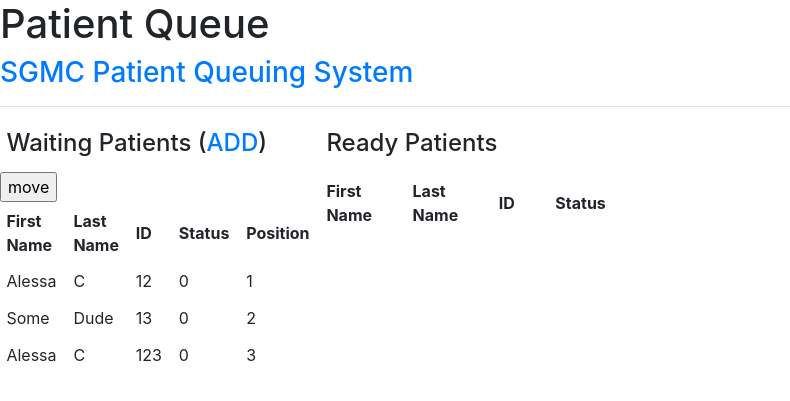
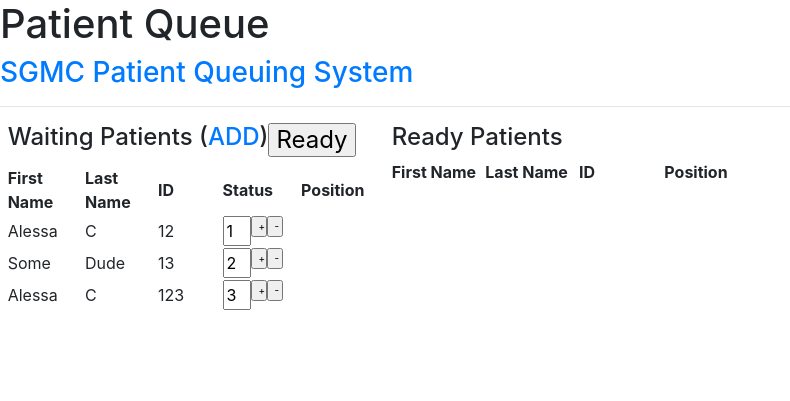
Before and after one commit to Almicjoy/Hackathon2022, a Flask app: page / in a window 1280 px wide. Shown: the top 401 px of the page, without its empty margins (0-790 px from the left). Run offline with Flask 2, Linux system fonts and the light colour scheme; data comes from the database, SQL or seed files in the repository; both versions use the stored data as it was before the commit; lists and menus that the app fills with data are empty; some libraries are stand-ins or nearby versions.

Commit message:
its so beautiful

```diff
--- /dev/null
+++ b/Room.py
@@ -0,0 +1,6 @@
+class Room:
+    def __init__(self, room_number, room_status):
+        self.room_number = room_number
+        self.room_status = room_status
+
+r = Room(12, 1)
--- a/WaitingQueue.py
+++ b/WaitingQueue.py
@@ -7,7 +7,8 @@ def add_patient(patient):
     patient_list.append(patient)
 
 def remove_patient():
-    patient_list.pop(0)
+    patient = patient_list.pop(0)
+    return patient
 
 def display_queue():
     for patient in patient_list:
@@ -29,8 +30,15 @@ def getPatient(id):
 def get_pos(id):
     for i, patient in enumerate(patient_list):
         if patient.getPatientID() == id:
-            return i + 1
+            j = i + 1
+            return j
     return "Error: No patient with this ID found"
 
 def get_num_patients():
     return len(patient_list)
+
+def is_empty():
+    if bool(patient_list):
+        return False
+    else:
+        return True
--- a/main.py
+++ b/main.py
@@ -1,5 +1,6 @@
 import sqlite3
 import WaitingQueue
+import ReadyQueue
 import Patient
 
 from flask import Flask, request, flash, url_for, redirect, render_template
@@ -21,14 +22,16 @@ class Patients_DB(db.Model):
     lname = db.Column('patient_lname', db.String(25))
     status = db.Column('status', db.Integer)
     position = db.Column('position', db.Integer)
+    room = db.Column('room', db.Integer)
 
 
-    def __init__(self, patient_fname, patient_lname, patient_id, status, position):
+    def __init__(self, patient_fname, patient_lname, patient_id, status, position, room):
         self.id = patient_id
         self.fname = patient_fname
         self.lname = patient_lname
         self.status = status
         self.position = position
+        self.room = room
 
 
 class Doctors_DB(db.Model):
@@ -43,11 +46,11 @@ class Doctors_DB(db.Model):
 
 
 class Rooms_DB(db.Model):
-    number = db.Column('room_id', db.Integer, primary_key=True)
+    room_number = db.Column('room_id', db.Integer, primary_key=True)
     room_status = db.Column('room_status', db.Boolean)
 
     def __init__(self, room_number, room_status):
-        self.number = room_number
+        self.room_number = room_number
         self.room_status = room_status
 
 
@@ -75,7 +78,6 @@ def new():
             patient = Patient.Patient(request.form['fname'], request.form['lname'], request.form['id'], 0)
             WaitingQueue.add_patient(patient)
             retrieved_id = request.form['id']
-            # if db.session.query.(Patients_DB.id).filter(Patients_DB.id == retrieved_id).count() > 0:
             if Patients_DB.query.filter_by(id = retrieved_id).count() > 0:
                 Patients_DB.query.filter_by(id = retrieved_id).update(dict(status = 0))
                 Patients_DB.query.filter_by(id = retrieved_id).update(dict(position = WaitingQueue.get_pos(retrieved_id)))
@@ -83,7 +85,7 @@ def new():
                 flash('ID already exists in Database. Patient added to Waiting Queue')
 
             else:
-                patient = Patients_DB(request.form['fname'], request.form['lname'], request.form['id'], 0, WaitingQueue.get_pos(retrieved_id))
+                patient = Patients_DB(request.form['fname'], request.form['lname'], request.form['id'], 0, WaitingQueue.get_pos(retrieved_id), 0)
                 db.session.add(patient)
                 db.session.commit()
                 flash('Record was successfully added. Patient added to Waiting Queue')
@@ -92,31 +94,64 @@ def new():
     else:
         return render_template('index.html')
 
-def move_to_ready():
-    if 'ready_button' in request.form:
-        patient = WaitingQueue.remove_patient()
-        Patients_DB.query.filter_by(id = patient.getPatientID).update(dict(status = 1))
-        Patients_DB.query.filter_by(status = 0).update(dict(position = Patients_DB.position - 1))
-        Patients_DB.query.filter_by(id = patient.getPatientID).update(dict(position = ReadyQueue.get_pos(patient.getPatientID)))
-        ReadyQueue.add_patient(patient)
-        db.session.commit()
+@app.route('/', methods=['GET', 'POST'])
+def show_waiting():
+    if request.method == 'POST':
+        if request.form.get('ready_button') == 'Ready':
+            if WaitingQueue.is_empty():
+                flash('Queue is empty!')
+            else:
+                patient = WaitingQueue.remove_patient()
+                ReadyQueue.add_patient(patient)
+                Patients_DB.query.filter_by(id = patient.getPatientID()).update(dict(status = 1))
+                Patients_DB.query.filter_by(status = 0).update(dict(position = Patients_DB.position - 1))
+                Patients_DB.query.filter_by(id = patient.getPatientID()).update(dict(position = ReadyQueue.get_pos(patient.getPatientID())))
+                db.session.commit()
 
-@app.route('/')
-def show_waiting():
-    return render_template('show_queues.html', patients = Patients_DB.query.filter_by(status = 0).all())
+        if request.form.get('pos') == '+':
+                pos = request.form['position']
+                int_pos = int(pos)
+                if int_pos == 1:
+                    flash('Patient is at the top of the queue')
+                else:
+                    WaitingQueue.patient_list[int_pos-2], WaitingQueue.patient_list[int_pos-1] = WaitingQueue.patient_list[int_pos-1], WaitingQueue.patient_list[int_pos-2]
+                    for patient in WaitingQueue.patient_list:
+                        Patients_DB.query.filter_by(id = patient.getPatientID()).update(dict(position = WaitingQueue.get_pos(patient.getPatientID())))
+                        db.session.commit()
 
-@app.route('/')
-def show_ready():
-    return render_template('show_queues.html', ready_patients = Patients_DB.query.filter_by(status = 1).all())
+        if request.form.get('pos') == '-':
+                pos = request.form['position']
+                int_pos = int(pos)
+                if int_pos == WaitingQueue.get_num_patients():
+                    flash('Patient is at the bottom of the queue')
+                else:
+                    WaitingQueue.patient_list[int_pos-1], WaitingQueue.patient_list[int_pos] = WaitingQueue.patient_list[int_pos], WaitingQueue.patient_list[int_pos-1]
+                    for patient in WaitingQueue.patient_list:
+                        Patients_DB.query.filter_by(id = patient.getPatientID()).update(dict(position = WaitingQueue.get_pos(patient.getPatientID())))
+                        db.session.commit()
 
-def show_in_progress():
-    return render_template('show_queues.html', ready_patients = Patients_DB.query.filter_by(status = 2).all())
+    return render_template('show_queues.html', waiting_patients = waiting(), ready_patients = ready())
 
-def show_on_hold():
-    return render_template('show_queues.html', ready_patients = Patients_DB.query.filter_by(status = 3).all())
+def waiting():
+    waiting_patients = Patients_DB.query.filter_by(status = 0).order_by(Patients_DB.position)
+    return waiting_patients
 
-def show_checked_out():
-    return render_template('show_queues.html', ready_patients = Patients_DB.query.filter_by(status = 4).all())
+def ready():
+    ready_patients = Patients_DB.query.filter_by(status = 1).order_by(Patients_DB.position)
+    return ready_patients
+
+def in_progress():
+    in_progress_patients = Patients_DB.query.filter_by(status = 2).all()
+    return in_progress_patients
+
+def on_hold():
+    on_hold_patients = Patients_DB.query.filter_by(status = 3).all()
+    return on_hold_patients
+
+def checked_out():
+    checked_out_patients = Patients_DB.query.filter_by(status = 4).all()
+    return checked_out_patients
+
 
 if __name__ == '__main__':
     with app.app_context():
--- a/static/styles/style.css
+++ b/static/styles/style.css
@@ -15,14 +15,32 @@
 
 .column {
   float: left;
-  width: 25%;
+  width: 30%;
   /* border: 1px solid gray */
 }
 
 th {
-  padding: 2%;
-  width: 5%;
+  padding-left: 2%;
+  width: 10%;
 }
 td, h4 {
-  padding: 2%;
+  padding-left: 2%;
 }
+.ready {
+  float: left;
+}
+.ready_form {
+  float: right;
+}
+.shift {
+  float: right;
+  display: flex;
+}
+.shift_pos {
+  width: 20%;
+  height: 2%;
+  font-size: x-small;
+}
+.position {
+  width: 40%;
+}
--- a/templates/show_queues.html
+++ b/templates/show_queues.html
@@ -14,18 +14,12 @@
          {{ message }}
         {%- endfor %}
 
-        <!-- <form name="Scheduler" method="POST" id="info" action="{{ request.path }}">
-            <table>
-                <tr><td> First Name: </td> <td><input type="text" id="fname" name="fname" placeholder="First Name" fName="" required></td></tr>
-                <tr><td> Last Name: </td><td><input type="text" id="lname" name="lname" placeholder="Last Name" lName="" required></td></tr>
-                <tr><td> Patient ID: </td><td><input type="text" id="id" name="id" ID="" required></td></tr>
-            </table>
-            <input type="submit" value="Submit"/>
-        </form> -->
-
         <div class="column">
-            <h4>Waiting Patients (<a href = "{{ url_for('new') }}">ADD</a>)</h4>
-            <input type="submit" name="ready_button" value="move">
+            <h4 class="ready">Waiting Patients (<a href = "{{ url_for('new') }}">ADD</a>)
+                <form class="ready_form" name="ready" method="POST" action="{{ request.path }}">
+                    <input type="submit" name="ready_button" class="annoying" value="Ready">
+                </form>
+            </h4>
             <table>
                 <thead>
                     <tr>
@@ -38,13 +32,23 @@
                 </thead>
 
                 <tbody>
-                    {% for patient in patients %}
+                    {% for patient in waiting_patients %}
                     <tr>
                         <td>{{ patient.fname }}</td>
                         <td>{{ patient.lname }}</td>
                         <td>{{ patient.id }}</td>
-                        <td>{{ patient.status }}</td>
-                        <td>{{ patient.position }}</td>
+                        <td>
+                            <form class="shift" name="shift" method="POST" action="{{ request.path }}">
+
+                                <input type="text" id="position" name="position" class="position" value="{{ patient.position }}">
+                                <input type="submit" name="pos" value="+" class="shift_pos">
+                                <input type="submit" name="pos" value="-" class="shift_pos">
+
+                            </form>
+                        </td>
+
+
+
                     </tr>
                     {% endfor %}
                 </tbody>
@@ -60,7 +64,7 @@
                         <th>First Name</th>
                         <th>Last Name</th>
                         <th>ID</th>
-                        <th>Status</th>
+                        <th>Position</th>
                     </tr>
                 </thead>
 
@@ -71,6 +75,7 @@
                         <td>{{ ready_patient.lname }}</td>
                         <td>{{ ready_patient.id }}</td>
                         <td>{{ ready_patient.status }}</td>
+                        <td>{{ ready_patient.position }}</td>
                     </tr>
                     {% endfor %}
                 </tbody>
```
Also changed, not shown: Patient.py (line endings or trailing spaces), instance/hospital.db (deleted).
